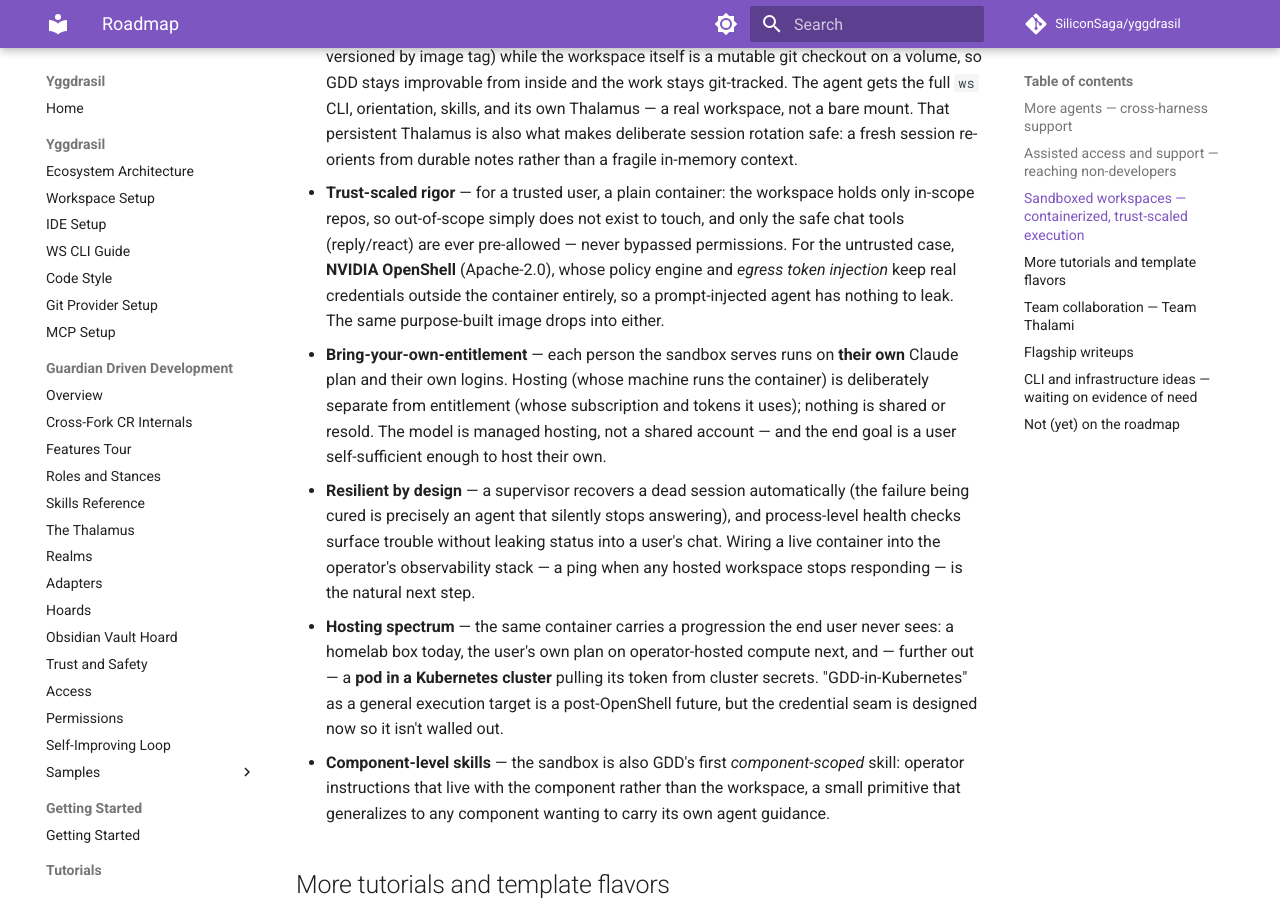
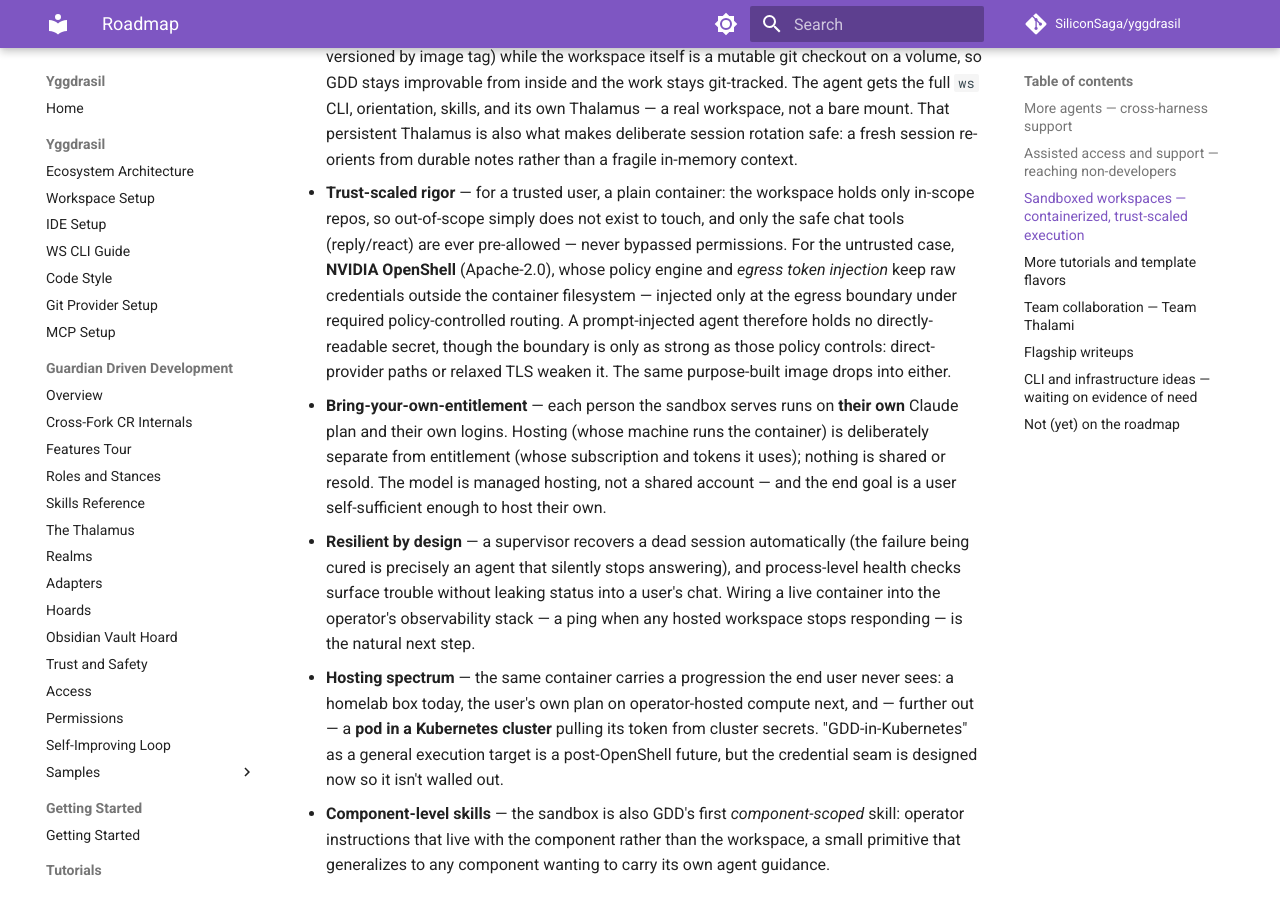
Before and after one commit to SiliconSaga/yggdrasil, an MkDocs documentation site: the page built from docs/gdd/roadmap.md, in a window 1280 px wide and 900 px high, scrolled down 2379 px. Built offline with MkDocs 1.6.1 and Material for MkDocs 9.7.7, drawn with Linux system fonts in a browser that asks for light colours; comment, search, counter and statistics services are not loaded.

Commit message:
fix: address PR #135 review round 2
Two verified findings from the second round:

- Copilot caught a real flaw in the round-1 FORK_URL change: `git config --get` returns the LAST value of a multi-valued `remote.<name>.url` (verified live), while git fetches from the FIRST — so provider detection could disagree with the URL git actually talks to, and a missing URL died silently under set -e. Now `--get-all | head -n1` (first-entry, matching fetch semantics) with an explicit no-URL error. The shared test fixture gives the remote a second decoy URL so every test in the file pins first-entry reads; the cross-host test re-creates the remote since set-url refuses multi-valued keys.
- CodeRabbit's outside-diff catch: the roadmap's OpenShell bullet overclaimed "nothing to leak" — now scoped honestly to credentials-outside-the-filesystem under required policy-controlled routing, with the boundary's dependence on strict policy (direct-provider paths, relaxed TLS) acknowledged.

Thread settlements this round: the duplicated-"only" thread got a fixed-differently rationale reply (both onlys are load-bearing) and the stale Copilot hard-wrap re-file was resolved against the round-1 fix.

Co-Authored-By: Claude Fable 5 <noreply@anthropic.com>

```diff
--- a/docs/gdd/roadmap.md
+++ b/docs/gdd/roadmap.md
@@ -29,7 +29,7 @@ The other big post-1.0 track: lowering the barrier for people who aren't develop
 Running an always-on agent *for* someone — or simply isolating your own parallel agent sessions from each other — means putting a scoped GDD workspace inside a container. This is a general execution capability, not tied to any one user or site, and it underpins the assisted-access track above:
 
 - **Self-contained workspace image** — the container bakes the GDD toolchain in (immutable, versioned by image tag) while the workspace itself is a mutable git checkout on a volume, so GDD stays improvable from inside and the work stays git-tracked. The agent gets the full `ws` CLI, orientation, skills, and its own Thalamus — a real workspace, not a bare mount. That persistent Thalamus is also what makes deliberate session rotation safe: a fresh session re-orients from durable notes rather than a fragile in-memory context.
-- **Trust-scaled rigor** — for a trusted user, a plain container: the workspace holds only in-scope repos, so out-of-scope simply does not exist to touch, and only the safe chat tools (reply/react) are ever pre-allowed — never bypassed permissions. For the untrusted case, **NVIDIA OpenShell** (Apache-2.0), whose policy engine and *egress token injection* keep real credentials outside the container entirely, so a prompt-injected agent has nothing to leak. The same purpose-built image drops into either.
+- **Trust-scaled rigor** — for a trusted user, a plain container: the workspace holds only in-scope repos, so out-of-scope simply does not exist to touch, and only the safe chat tools (reply/react) are ever pre-allowed — never bypassed permissions. For the untrusted case, **NVIDIA OpenShell** (Apache-2.0), whose policy engine and *egress token injection* keep raw credentials outside the container filesystem — injected only at the egress boundary under required policy-controlled routing. A prompt-injected agent therefore holds no directly-readable secret, though the boundary is only as strong as those policy controls: direct-provider paths or relaxed TLS weaken it. The same purpose-built image drops into either.
 - **Bring-your-own-entitlement** — each person the sandbox serves runs on **their own** Claude plan and their own logins. Hosting (whose machine runs the container) is deliberately separate from entitlement (whose subscription and tokens it uses); nothing is shared or resold. The model is managed hosting, not a shared account — and the end goal is a user self-sufficient enough to host their own.
 - **Resilient by design** — a supervisor recovers a dead session automatically (the failure being cured is precisely an agent that silently stops answering), and process-level health checks surface trouble without leaking status into a user's chat. Wiring a live container into the operator's observability stack — a ping when any hosted workspace stops responding — is the natural next step.
 - **Hosting spectrum** — the same container carries a progression the end user never sees: a homelab box today, the user's own plan on operator-hosted compute next, and — further out — a **pod in a Kubernetes cluster** pulling its token from cluster secrets. "GDD-in-Kubernetes" as a general execution target is a post-OpenShell future, but the credential seam is designed now so it isn't walled out.
```
Also changed, not shown: 2 other files.
